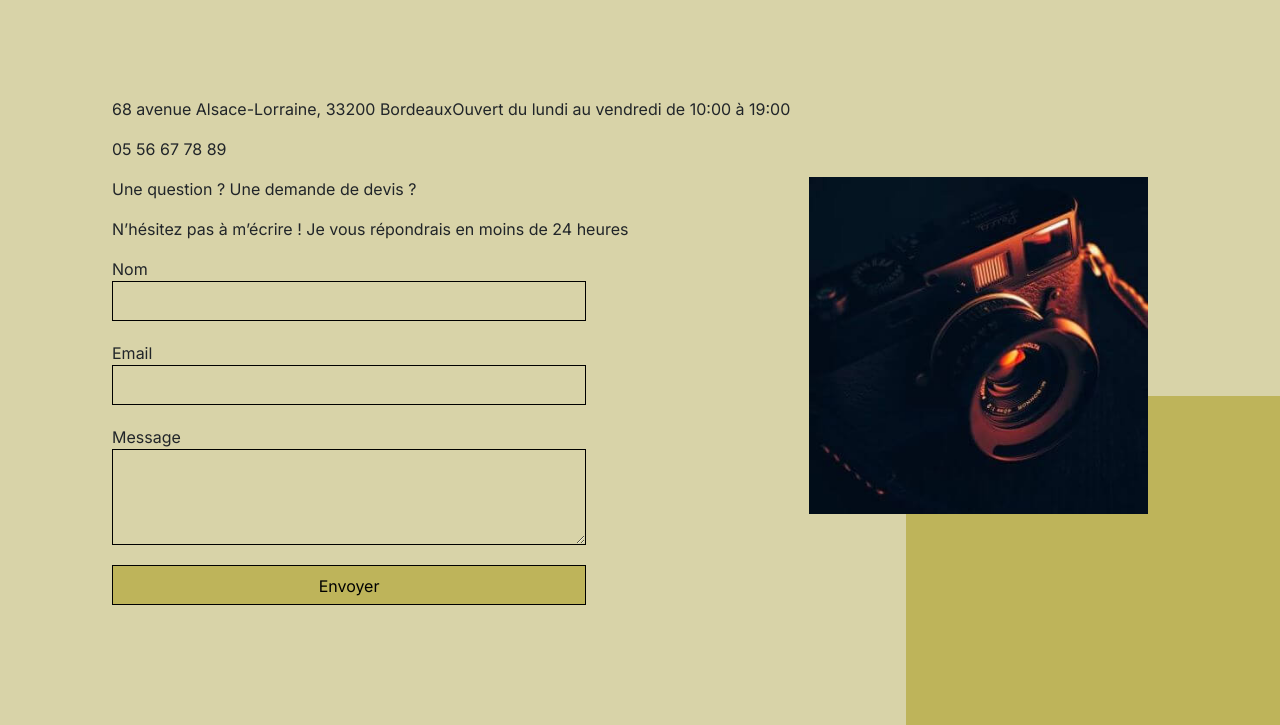
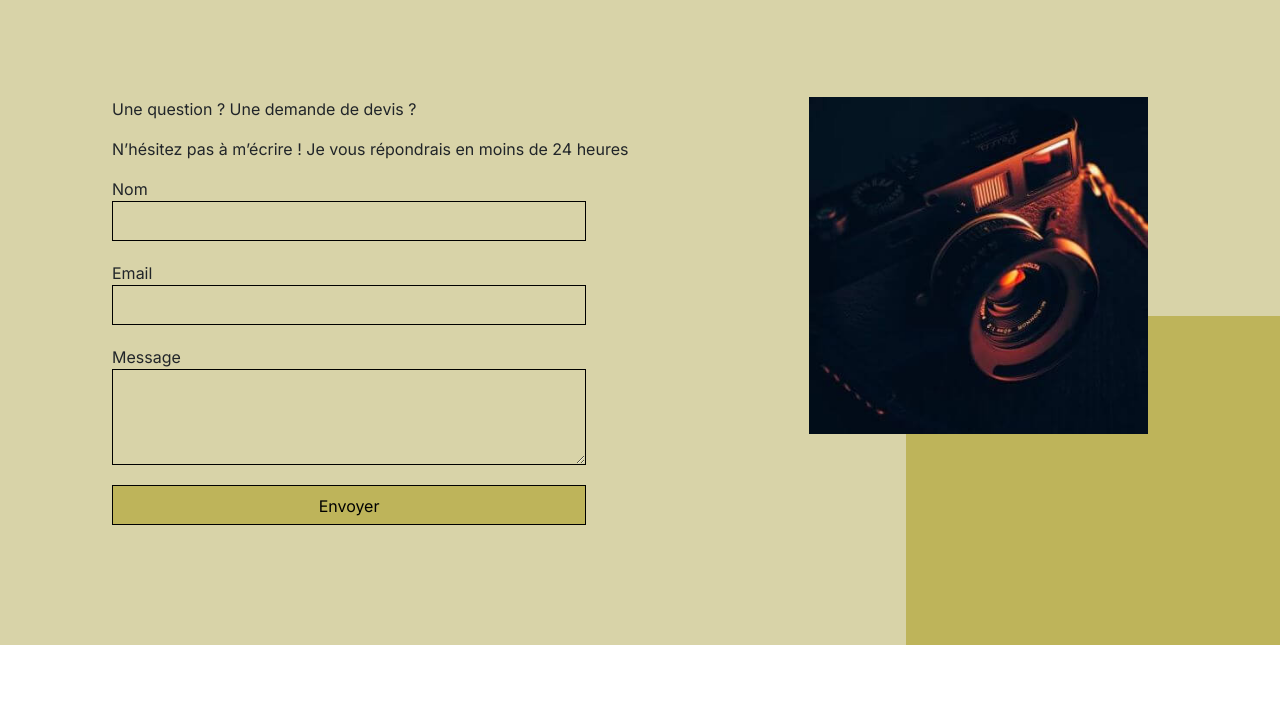
Before and after one commit to callozzo/projet8_ninaCarducci, a plain HTML site: page index.html in a window 1280 px wide. Shown: the part 4109-4834 px from the top of the page. After the commit the page ends 4754 px from the top, so only its background shows below. Drawn offline with nearby package versions, Linux system fonts and the light colour scheme.

```diff
--- a/index.html
+++ b/index.html
@@ -156,15 +156,6 @@
 	<footer>
 		<div id="contact">
 			<div class="container">
-				<div>
-					<p>68 avenue Alsace-Lorraine, 33200 Bordeaux</p>
-					<p>05 56 67 78 89</p>
-				</div>
-				<div>
-					<p>Ouvert du lundi au vendredi de 10:00 à 19:00</p>
-				</div>
-			</div>
-			<div class="container">
 				<div class="form-container">
 					<p>Une question ? Une demande de devis ?</p>
 					<p> N’hésitez pas à m’écrire ! Je vous répondrais en moins de 24 heures</p>
```
